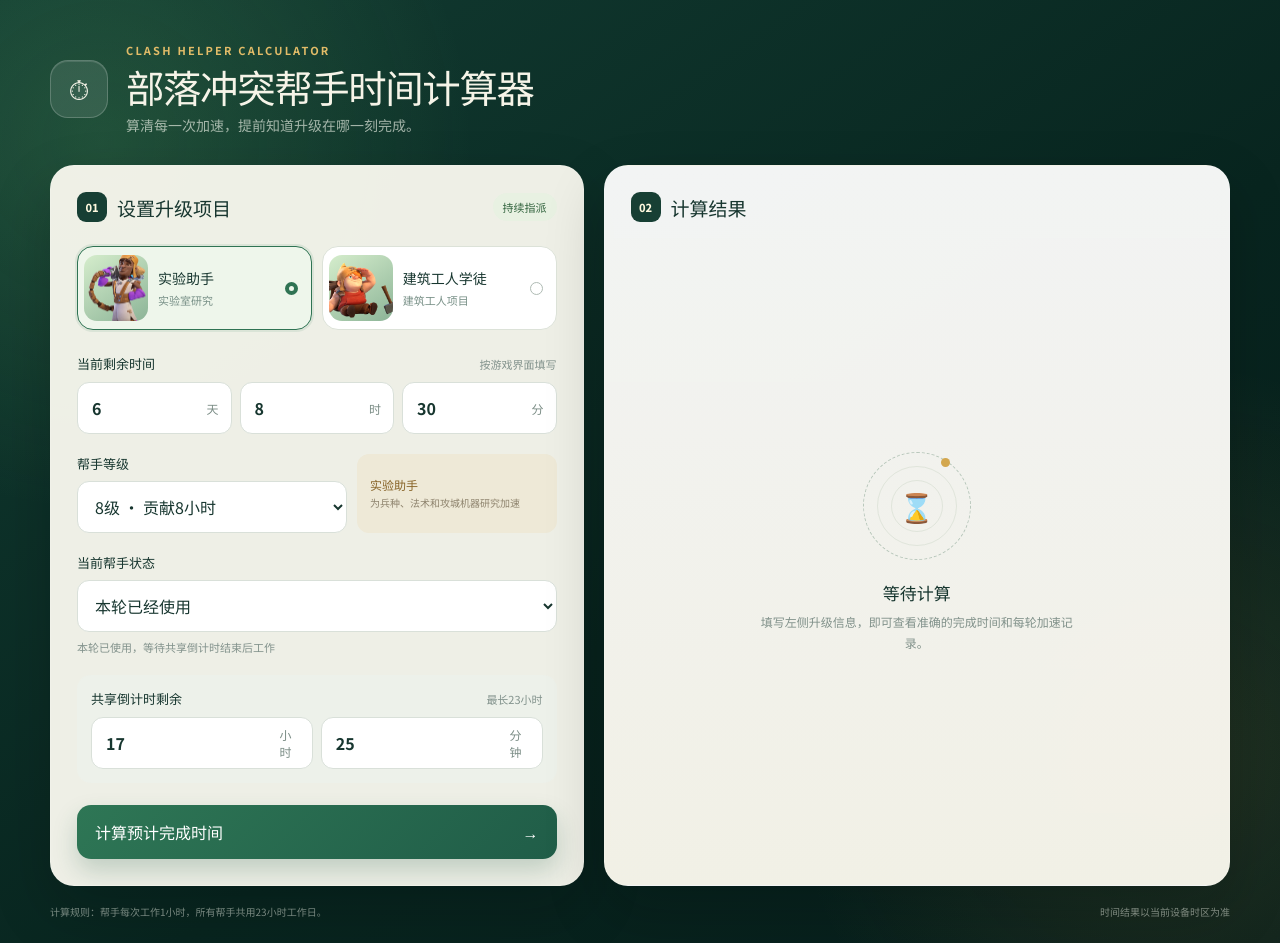
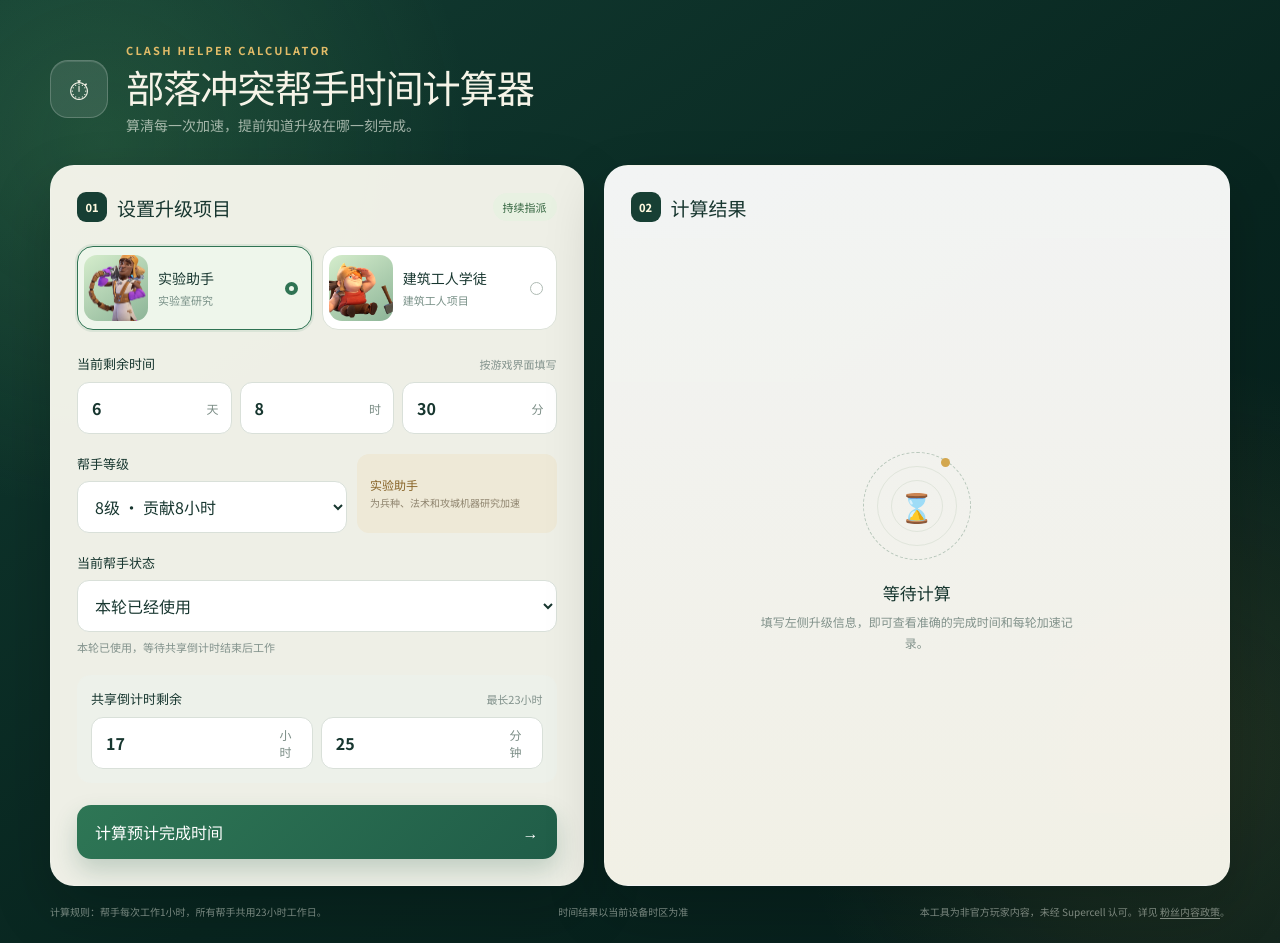
Before and after one commit to xxhh0822/time, a Vue app: page / in a window 1280 px wide. Built offline with nearby package versions, Linux system fonts and the light colour scheme.

Commit message:
add icon

```diff
--- a/index.html
+++ b/index.html
@@ -5,6 +5,7 @@
     <meta name="viewport" content="width=device-width, initial-scale=1.0" />
     <meta name="description" content="部落冲突实验助手与建筑工人学徒升级完成时间计算器" />
     <meta name="theme-color" content="#163f33" />
+    <link rel="icon" type="image/svg+xml" href="./supercell-logo.svg?v=1" />
     <title>部落冲突帮手时间计算器</title>
   </head>
   <body>
--- a/src/App.vue
+++ b/src/App.vue
@@ -306,6 +306,10 @@
     <footer>
       <span>计算规则：帮手每次工作1小时，所有帮手共用23小时工作日。</span>
       <span>时间结果以当前设备时区为准</span>
+      <span>
+        本工具为非官方玩家内容，未经 Supercell 认可。详见
+        <a href="https://supercell.com/en/fan-content-policy/" target="_blank" rel="noreferrer">粉丝内容政策</a>。
+      </span>
     </footer>
   </div>
 </template>
--- a/src/style.css
+++ b/src/style.css
@@ -655,11 +655,17 @@
 
 footer {
   display: flex;
+  flex-wrap: wrap;
   justify-content: space-between;
   gap: 20px;
   margin-top: 18px;
   color: rgba(242, 246, 237, 0.48);
   font-size: 10px;
+}
+
+footer a {
+  color: inherit;
+  text-underline-offset: 2px;
 }
 
 @media (max-width: 900px) {
```
Also changed, not shown: public/supercell-logo.svg (added).
